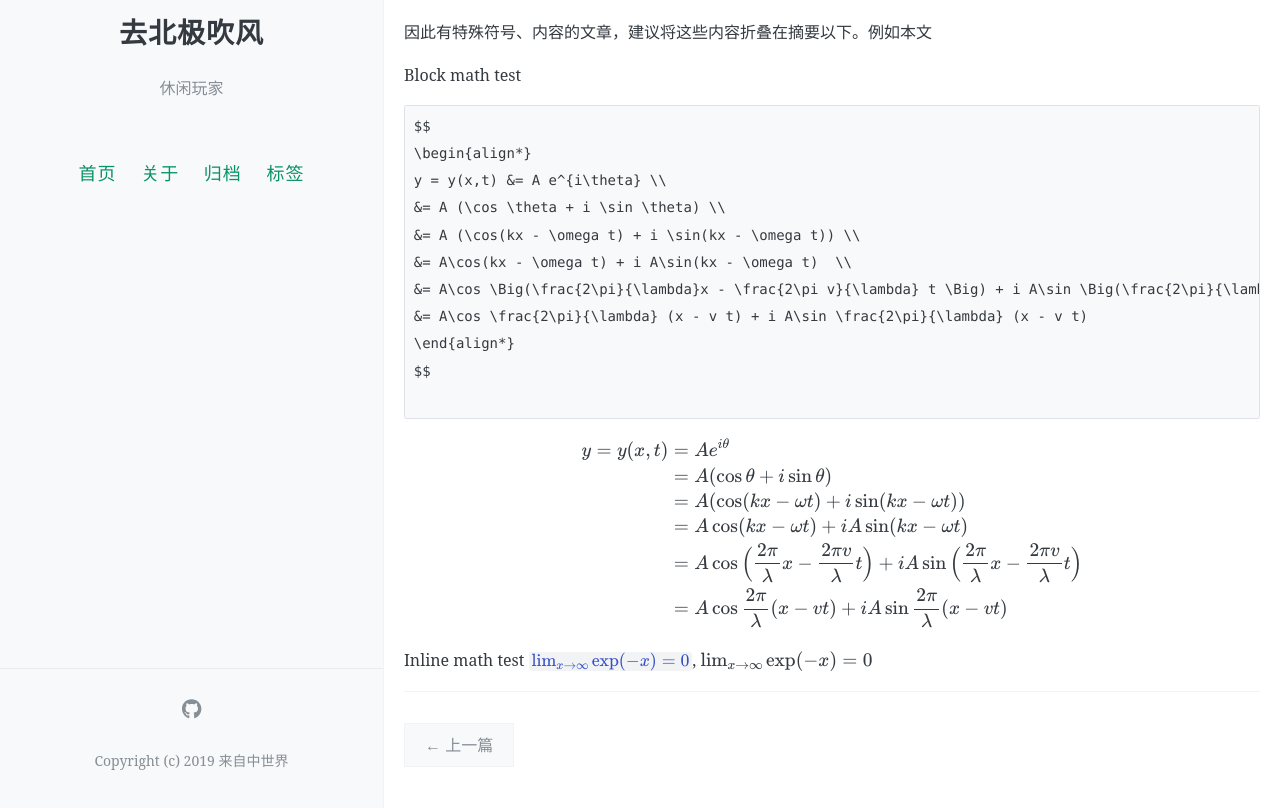
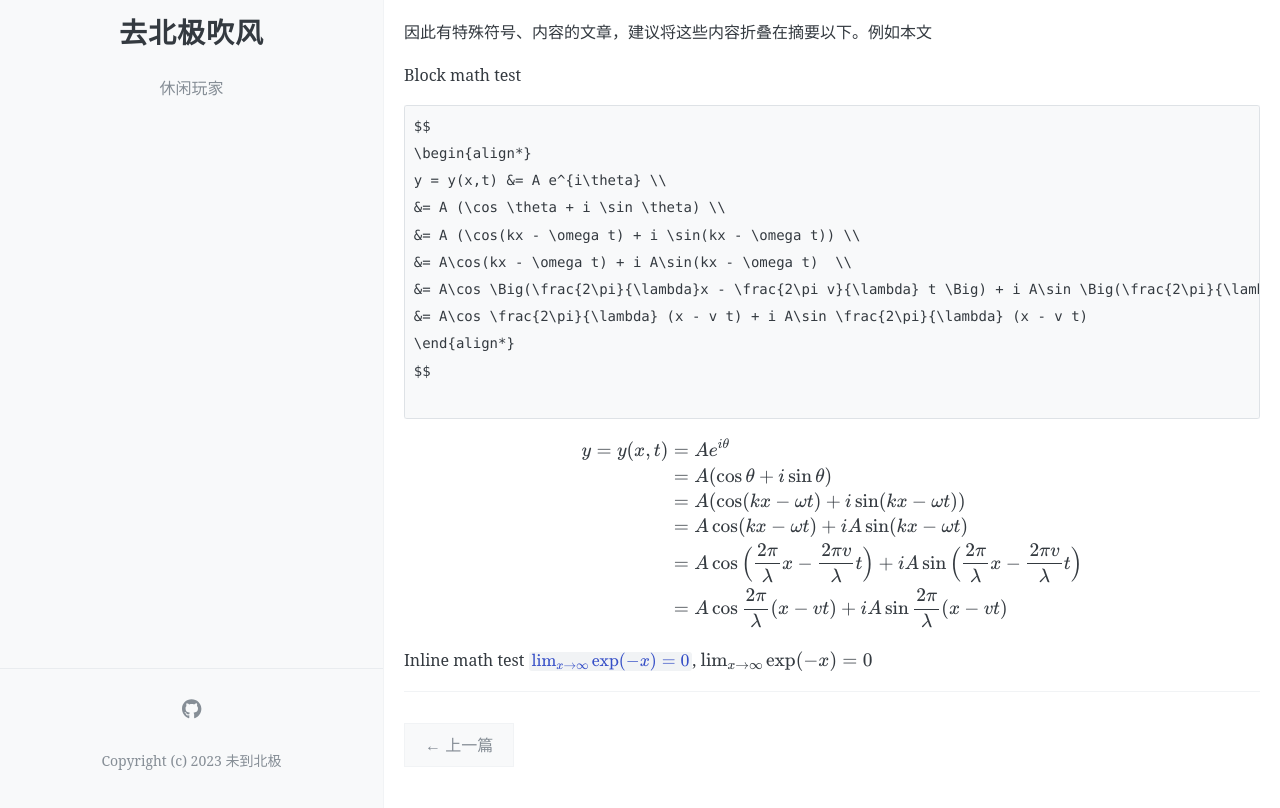
Before and after one commit to wkm-um/wkm-um.github.io, a Jekyll site: the page built from _posts/2019-07-24-math-test.md, in a window 1280 px wide and 1098 px high. Shown: the part 290-1098 px from the top of the window. Built offline with Jekyll 4.4.1, drawn with Linux system fonts in a browser that asks for light colours; formulas are drawn with MathJax 3; comment, search, counter and statistics services are not loaded.

Commit message:
Update _config.yml

```diff
--- a/_config.yml
+++ b/_config.yml
@@ -1,23 +1,7 @@
 #
-# 这个文档包含了本博客的设定信息，你可以编辑它来个性化自己的博客，
-#
-
-# 你的博客名称，请用你想要的博客名替换“LOFFER”，以下修改都可类似处理
-# 注意，“name: LOFFER”，冒号后面的空格不可以省略。
-# 井号后面的文字是说明文档，不会被程序读取。
-
 # 描述/签名
 name: 去北极吹风
 description: 休闲玩家
-
-# 输入你的网站域名（如果你没有添加自己的域名，而是直接用GitHub pages分配的域名的话可以省略）
-url:
-
-# 添加你的博客的二级域名，一般来说是你的repository名
-# 如果你的博客的URL是：(http://yourusername.github.io/repository-name)
-# 那么就写成 "/repository-name"
-# baseurl: /myLOFFER
-
 
 #
 # 下面的设定都是可选的
@@ -30,17 +14,6 @@ avatar: https://raw.githubusercontent.com/FromEndWorld/LOFFER/master/images/logo
 favicon: https://raw.githubusercontent.com/FromEndWorld/LOFFER/master/images/favicon.png
 
 
-# 菜单中的按钮
-navigation:
-  - name: 首页
-    url: /
-  - name: 关于
-    url: /about
-  - name: 归档
-    url: /archive
-  - name: 标签
-    url: /tags
-
 # 每页的文章数
 paginate: 8
 
@@ -49,31 +22,31 @@ excerpt_separator: <!-- more -->
 
 # 你的社交网络链接，它们会作为图标出现在你的网站页脚中，可选填写
 footer-links:
-  weibo:  #请输入你的微博个性域名 https://www.weibo.com/<thispart>
-  behance: # https://www.behance.net/<>
-  dribbble: # https://dribbble.com/<>
-  email: #youremailaddress@mail.com
-  facebook: #https://www.facebook.com/<>
-  flickr: #https://www.flickr.com/<>
+  # weibo:  #请输入你的微博个性域名 https://www.weibo.com/<thispart>
+  # behance: # https://www.behance.net/<>
+  # dribbble: # https://dribbble.com/<>
+  # email: #youremailaddress@mail.com
+  # facebook: #https://www.facebook.com/<>
+  # flickr: #https://www.flickr.com/<>
   github: FromEndWorld/loffer #https://github.com/<>
-  instagram: #https://instagram.com/<>
-  linkedin: #https://www.linkedin.com/in/<>
-  pinterest: #https://www.pinterest.com/<>
-  rss: #随便填点啥RSS就能用了
-  stackoverflow: # http://stackoverflow.com/<>
-  tumblr: # https://<username>.tumblr.com
-  twitter: # https://www.twitter.com/<your_twitter_username>
-  youtube: # channel/<your_long_string> or user/<user-name>
+  # instagram: #https://instagram.com/<>
+  # linkedin: #https://www.linkedin.com/in/<>
+  # pinterest: #https://www.pinterest.com/<>
+  # rss: #随便填点啥RSS就能用了
+  # stackoverflow: # http://stackoverflow.com/<>
+  # tumblr: # https://<username>.tumblr.com
+  # twitter: # https://www.twitter.com/<your_twitter_username>
+  # youtube: # channel/<your_long_string> or user/<user-name>
 
 # 站点页脚的文字
-footer-text: Copyright (c) 2019 来自中世界
+footer-text: Copyright (c) 2023 未到北极
 
 #
 # 评论，注意，请不要同时添加多种不同的评论区
 #
 
 # 输入Disqus shortname，即可添加评论区，请查阅文档，设置自己的disqus站点，不要继续使用我的站点loffer
-disqus: loffer #shortname
+# disqus: loffer #shortname
 
 # 输入Gitalk相关设定，即可添加评论区，具体请看教程
 gitalk:
```
